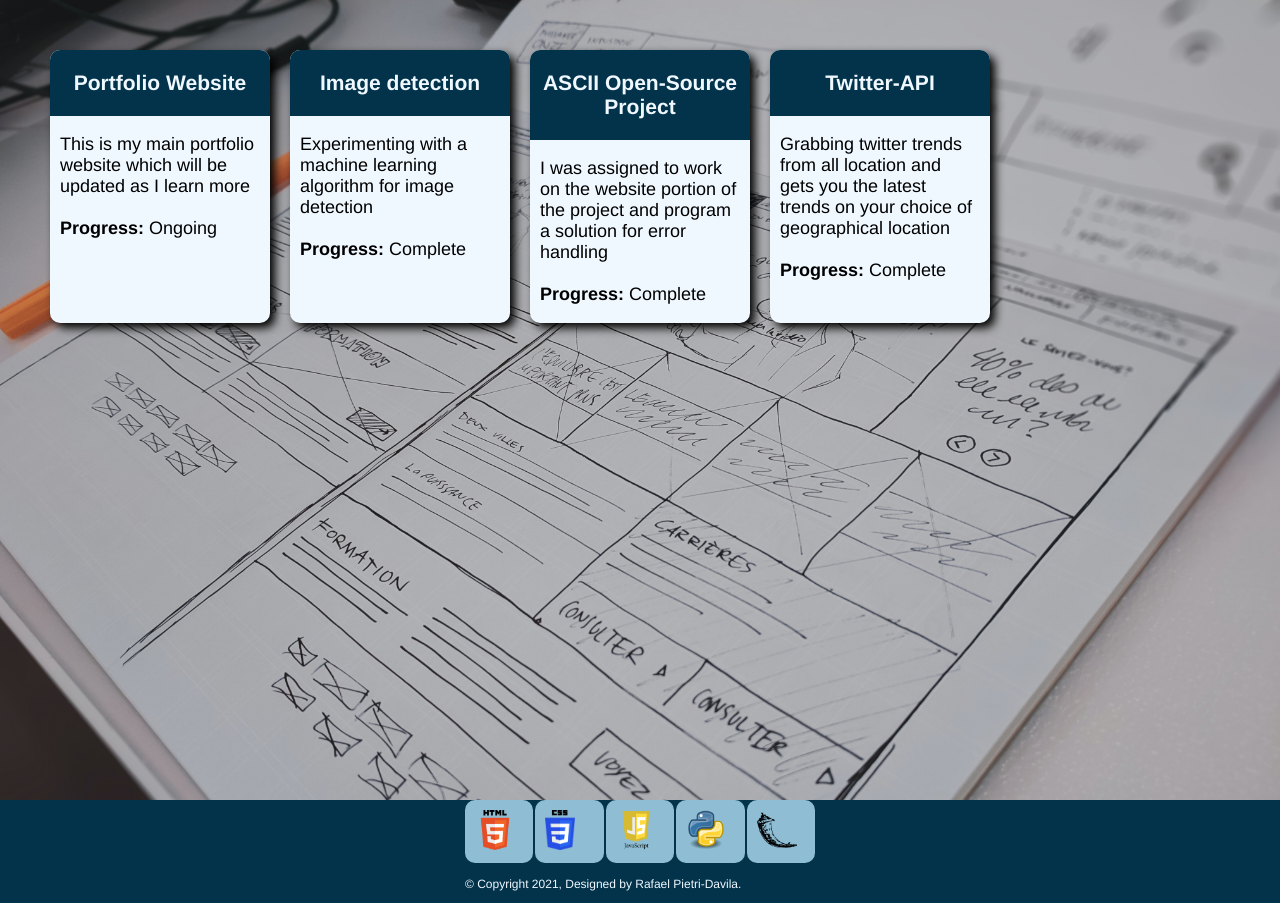
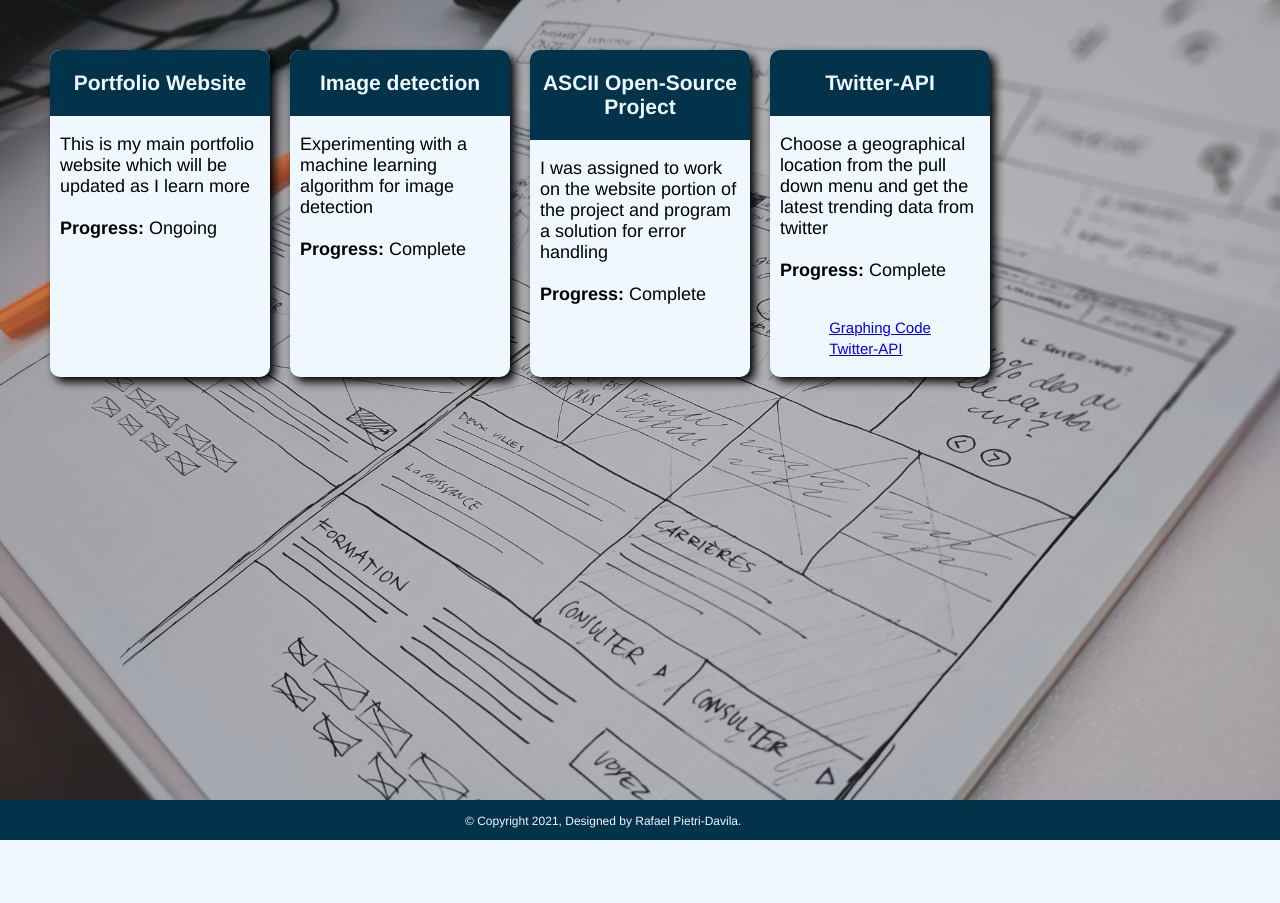
Before and after one commit to rpdavila/personal_portfolio, a Flask app: page /projects in a window 1280 px wide. Shown: the part 53-956 px from the top of the page. After the commit the page ends 893 px from the top, so only its background shows below. Run offline with Flask 2, Linux system fonts and the light colour scheme.

Commit message:
updated with pep requirements

```diff
--- a/requirements.txt
+++ b/requirements.txt
@@ -10,7 +10,7 @@ Flask==1.1.2
 Flask-Mail==0.9.1
 Flask-SQLAlchemy==2.4.4
 Flask-WTF==0.14.3
-idna~=3.1
+idna==3.1
 itsdangerous==1.1.0
 Jinja2==2.11.2
 kiwisolver==1.3.1
--- a/website/organize_twitter_data.py
+++ b/website/organize_twitter_data.py
@@ -4,7 +4,6 @@ from matplotlib import pyplot as plt
 import sqlite3 as sql
 import io
 import base64
-from os import path
 
 
 def graph():
--- a/website/static/style.css
+++ b/website/static/style.css
@@ -368,46 +368,9 @@ footer {
     width: 350px;
 }
 
-/*footer logos*/
-.skill-img-html {
-    grid-column: auto;
-    background-color: #8EBDD4;
-    border-radius: 10px;
-    padding: 10px;
-}
-.skill-img-css {
-    grid-column: auto;
-    background-color: #8EBDD4;
-    border-radius: 10px;
-    padding: 10px;
-}
-
-.skill-img-js {
-    grid-column: auto;
-    background-color: #8EBDD4;
-    border-radius: 10px;
-    padding: 10px;
-}
-
-.skill-img-py {
-    grid-column: auto;
-    background-color: #8EBDD4;
-    border-radius: 10px;
-    padding: 10px;
-}
-
-.skill-img-fl {
+.copyright {
     justify-content: center;
-    grid-column: auto;
-    background-color: #8EBDD4;
-    border-radius: 10px;
-    padding: 10px;
-}
-
-
-.copyright {
     grid-row: 2;
     grid-column: span 4;
     color: #f0f8ff;
-    justify-content: center;
 }
--- a/website/templates/layout.html
+++ b/website/templates/layout.html
@@ -24,11 +24,6 @@
   </div>
   <footer class="footer">
     <div class="footer-container">
-        <div class="skill-img-html"><img src="{{ url_for('static', filename='html.png') }}" alt="html" style="width: 40px; height: 40px"></div>
-        <div class="skill-img-css"><img src="{{ url_for('static', filename='css3.png') }}" alt="css3" style="width: 30px; height: 40px"></div>
-        <div class="skill-img-js"><img src="{{ url_for('static', filename='js.png') }}" alt="Java Script" style="width: 40px; height: 40px"></div>
-        <div class="skill-img-py"><img src="{{ url_for('static', filename='python.png') }}" alt="Python" style="width: 40px; height: 40px"></div>
-        <div class="skill-img-fl"><img src="{{ url_for('static', filename='flask.png') }}" alt="Flask" style="width: 40px; height: 40px"></div>
         <div class="copyright">
           <p>&copy Copyright 2021, Designed by Rafael Pietri-Davila.</p>
         </div>
--- a/website/templates/projects.html
+++ b/website/templates/projects.html
@@ -42,9 +42,12 @@
           </div>
           <div class="project-image" id="image-4"></div>
           <div class="project-description">
-            <p>Grabbing twitter trends from all location and gets you the latest trends on your choice
-                of geographical location
+            <p>Choose a geographical location from the pull down menu and get the latest trending data from twitter
                 <br><br><strong>Progress:</strong> Complete</p>
+          </div>
+          <div id="code-snippet">
+            <p><small><a href="https://github.com/rpdavila/personal_portfolio/blob/master/website/organize_twitter_data.py">Graphing Code</a></small><br>
+            <small><a href="https://github.com/rpdavila/personal_portfolio/blob/master/website/twitter_api.py">Twitter-API</a></small></p>
           </div>
         </div>
       </div>
```
Also changed, not shown: db.sqlite.
